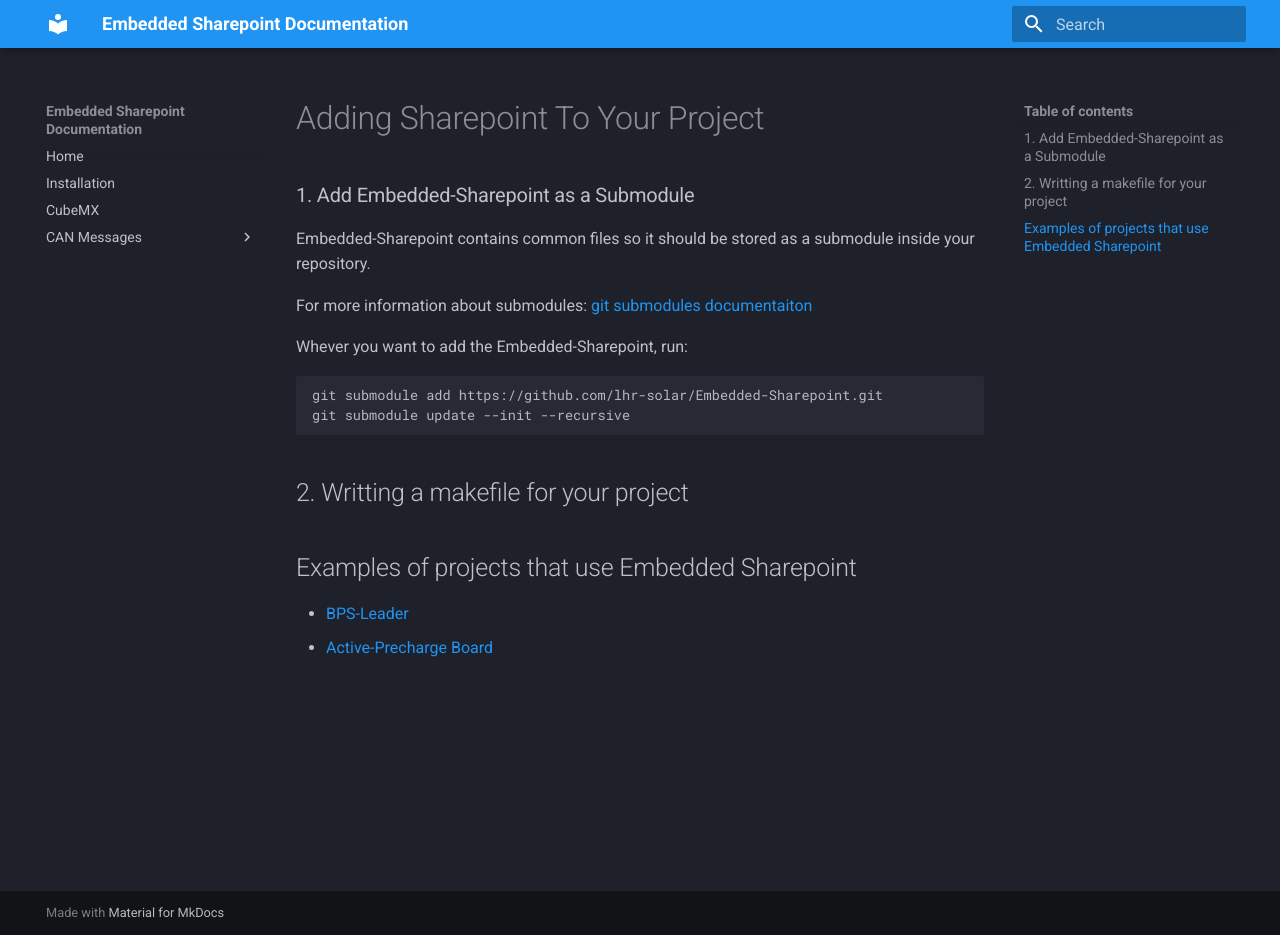
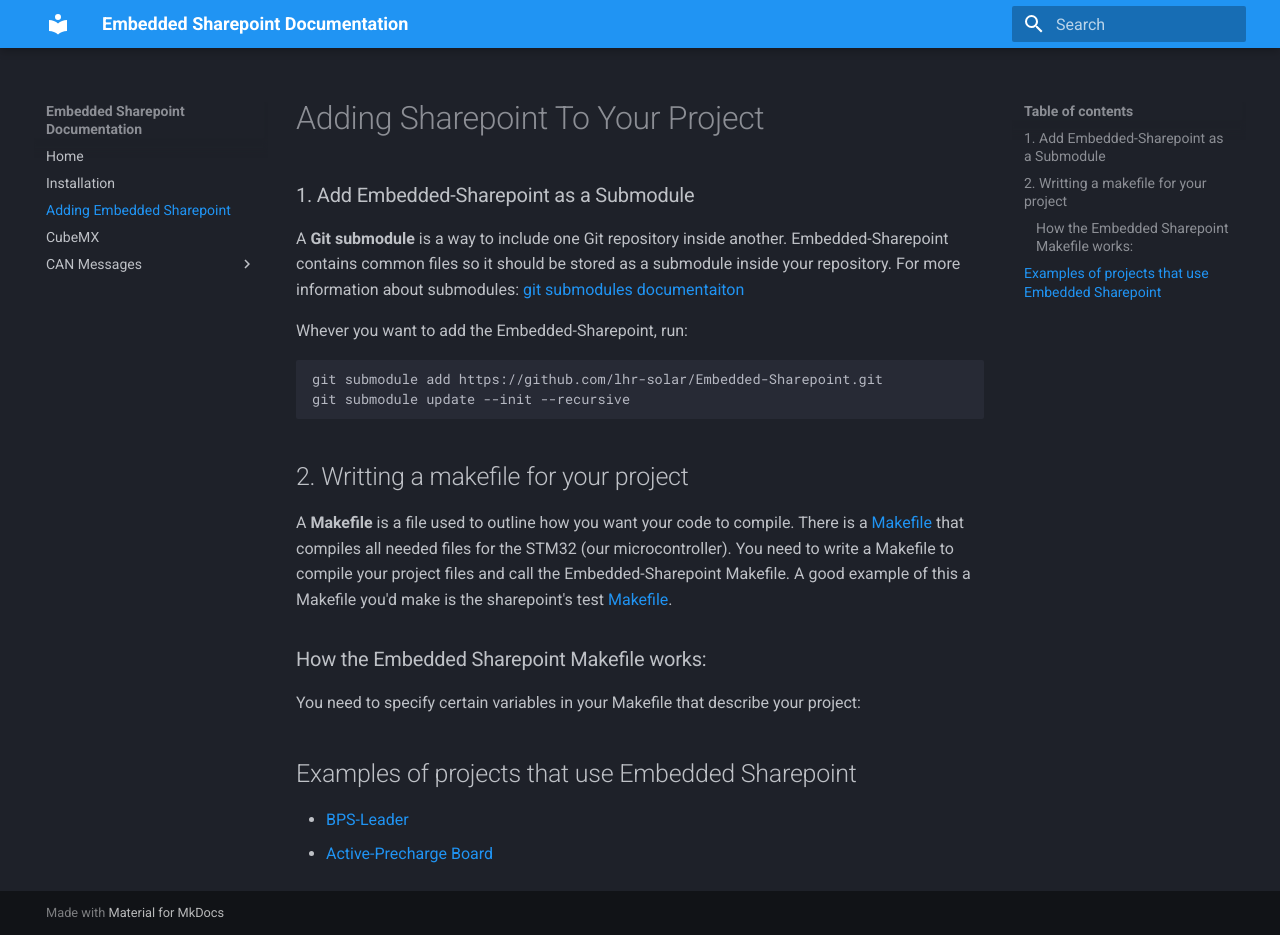
Before and after one commit to lhr-solar/Embedded-Sharepoint, an MkDocs documentation site: the page built from docs/SharepointSubmodule.md, in a window 1280 px wide and 935 px high. Built offline with MkDocs 1.6.1 and Material for MkDocs 9.7.7, drawn with Linux system fonts in a browser that asks for light colours.

````diff
--- a/docs/SharepointSubmodule.md
+++ b/docs/SharepointSubmodule.md
@@ -1,8 +1,8 @@
 # Adding Sharepoint To Your Project
 
 ### 1. Add Embedded-Sharepoint as a Submodule
+A **Git submodule** is a way to include one Git repository inside another.
 Embedded-Sharepoint contains common files so it should be stored as a submodule inside your repository.
-
 For more information about submodules: [git submodules documentaiton](https://github.blog/open-source/git/working-with-submodules/)
 
 Whever you want to add the Embedded-Sharepoint, run:
@@ -12,7 +12,10 @@ git submodule update --init --recursive
 ```
 
 ## 2. Writting a makefile for your project
+A **Makefile** is a file used to outline how you want your code to compile. There is a [Makefile](https://github.com/lhr-solar/Embedded-Sharepoint/blob/main/Makefile) that compiles all needed files for the STM32 (our microcontroller). You need to write a Makefile to compile your project files and call the Embedded-Sharepoint Makefile. A good example of this a Makefile you'd make is the sharepoint's test [Makefile](https://github.com/lhr-solar/Embedded-Sharepoint/blob/main/test/Makefile).
 
+### How the Embedded Sharepoint Makefile works:
+You need to specify certain variables in your Makefile that describe your project:
 
 ## Examples of projects that use Embedded Sharepoint
 * [BPS-Leader](https://github.com/lhr-solar/BPS-Leader)
--- a/mkdocs.yml
+++ b/mkdocs.yml
@@ -12,6 +12,7 @@ theme:
 nav:
   - Home: 'README.md'
   - Installation: 'Installation.md'
+  - Adding Embedded Sharepoint: 'SharepointSubmodule.md'
   - CubeMX: 'CubeMX.md'
 
   - CAN Messages:
````
Also changed, not shown: docs/STM32_Ports.md (added, +9 -0 lines), docs/generate_stm_ports.py (added, +32 -0 lines), 1 other file.
